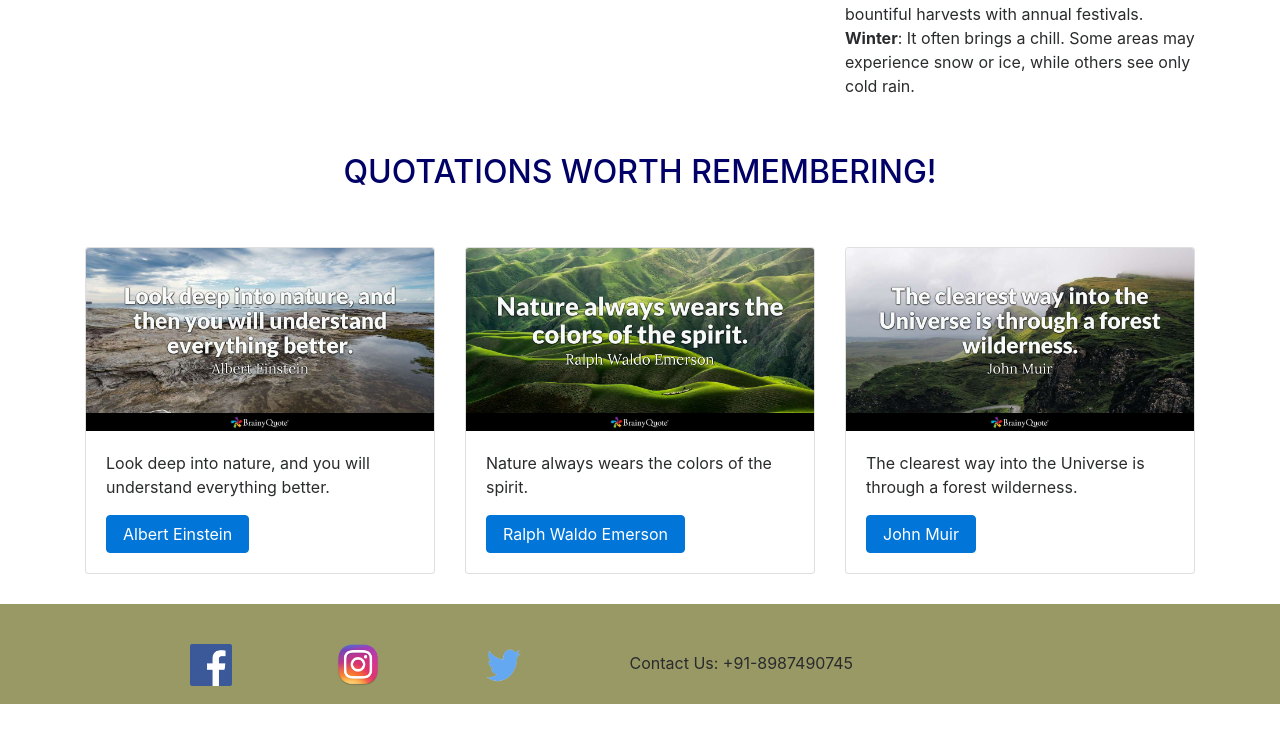
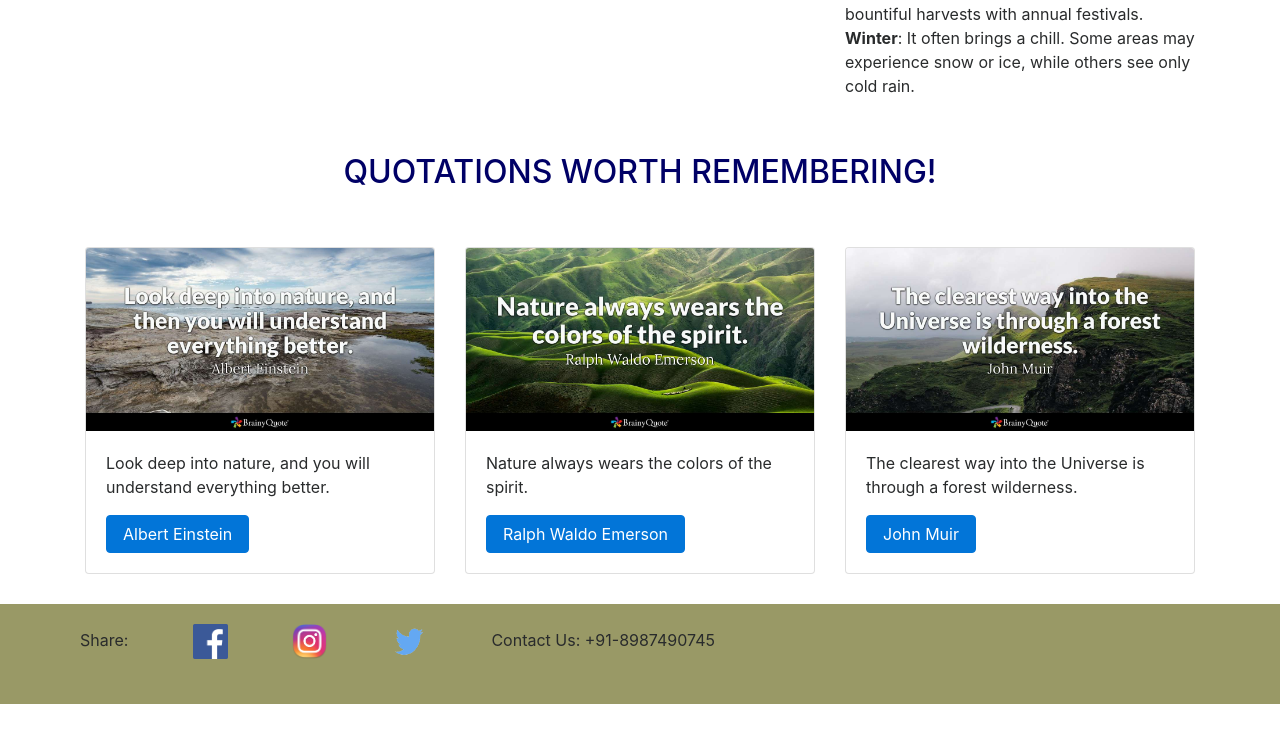
Before and after one commit to Sonalkri09/bootstrapproject, a plain HTML site: page learnmore.html in a window 1280 px wide. Shown: the part 554-1285 px from the top of the page. After the commit the page ends 1258 px from the top, so only its background shows below. Drawn offline with nearby package versions, Linux system fonts and the light colour scheme; a script that the page names is missing.

Commit message:
donewddoc

```diff
--- a/css/style.css
+++ b/css/style.css
@@ -7,13 +7,13 @@ footer{
 
 footer ul{
 	list-style: none;
-	padding: 40px;
-	margin-left: 100px;
+	padding: 20px;
+	margin-left: 30px;
 }
 
 footer ul li {
 	display: inline;
-	padding: 50px;
+	padding: 30px;
 
 }
 
--- a/learnmore.html
+++ b/learnmore.html
@@ -5,7 +5,6 @@
     <title>seasons</title>
     <link rel="stylesheet" href="css/style.css" />
     <meta charset="utf-8">
-
     <meta name="viewport" content="width=device-width, initial-scale=1, shrink-to-fit=no">
 
     <!-- Bootstrap CSS -->
@@ -64,77 +63,50 @@
       </div>
 
       <h2 style="color:#000066; text-align: center;padding-top: 40px;">QUOTATIONS WORTH REMEMBERING!</h2>
-
-
-
-
-
-
   <div class="container">
       <div class="row" style="padding-top: 50px;">
         <div class="col-sm-4">
-
-
-
             <div class="card">
             <img class="card-img-top" src="img/nature1.jpg" alt="Card image cap" style="width: 100%;">
             <div class="card-block">
-
             <p class="card-text">Look deep into nature, and you will understand everything better.</p>
             <a href="https://en.wikipedia.org/wiki/Albert_Einstein" class="btn btn-primary">Albert Einstein</a>
             </div>
         </div>
-
-
-
       </div>
-
-
       <div class="col-sm-4">
-
-
         <div class="card">
           <img class="card-img-top" src="img/nature2.jpg" alt="Card image cap" style="width: 100%;">
             <div class="card-block">
-
             <p class="card-text">Nature always wears the colors of the spirit.</p>
             <a href="https://en.wikipedia.org/wiki/Ralph_Waldo_Emerson" class="btn btn-primary">Ralph Waldo Emerson</a>
             </div>
           </div>
-
         </div>
-
-
-
         <div class="col-sm-4">
-
           <div class="card">
           <img class="card-img-top" src="img/nature3.jpg" alt="Card image cap" style="width: 100%;">
             <div class="card-block">
-
             <p class="card-text">The clearest way into the Universe is through a forest wilderness.</p>
             <a href="https://en.wikipedia.org/wiki/John_Muir" class="btn btn-primary">John Muir</a>
             </div>
           </div>
-
-
         </div>
-
-
     </div>
   </div>
 
 
     <footer>
-  <ul style="">
+      <ul>
+              <li><p>Share:</p></li>
               <li><a href="https://www.facebook.com/">
-  <img src="img/fb.png" alt="facebook" style="width:42px;height:42px;border:0;">
+      <img src="img/fb.png" alt="facebook" style="width:35px;height:35px;border:0;">
     </a>
               <li><a href="https://www.instagram.com/?hl=en">
-  <img src="img/insta.png" alt="instagram" style="width:42px;height:42px;border:0;">
+      <img src="img/insta.png" alt="instagram" style="width:35px;height:35px;border:0;">
     </a>
               <li><a href="https://twitter.com/login?lang=en">
-  <img src="img/twitter.png" alt="twitter" style="width:42px;height:42px;border:0;">
+      <img src="img/twitter.png" alt="twitter" style="width:35px;height:35px;border:0;">
     </a>
 
             <li><p> Contact Us: +91-8987490745</p></li>
```
Also changed, not shown: index.html (+1 -1 lines), 2 other files. Lines whose indentation alone changed are shown as unchanged.
